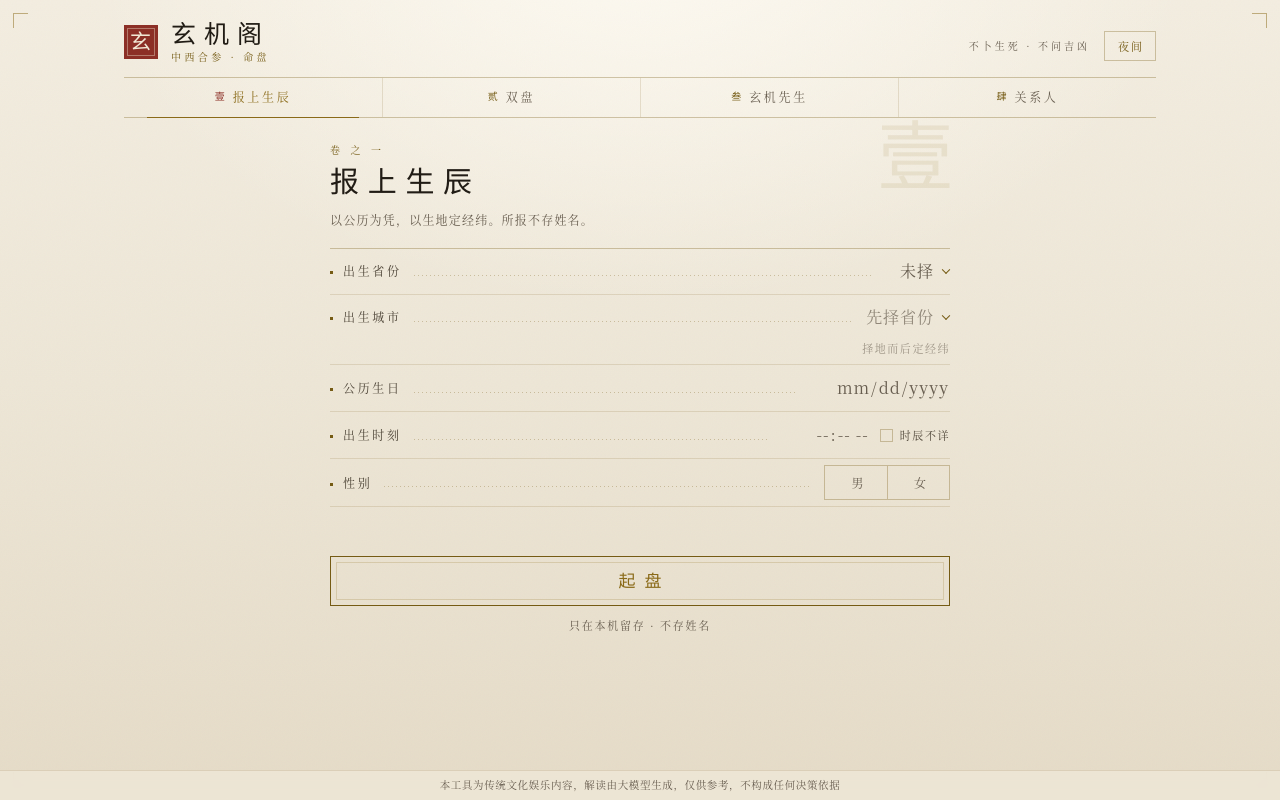
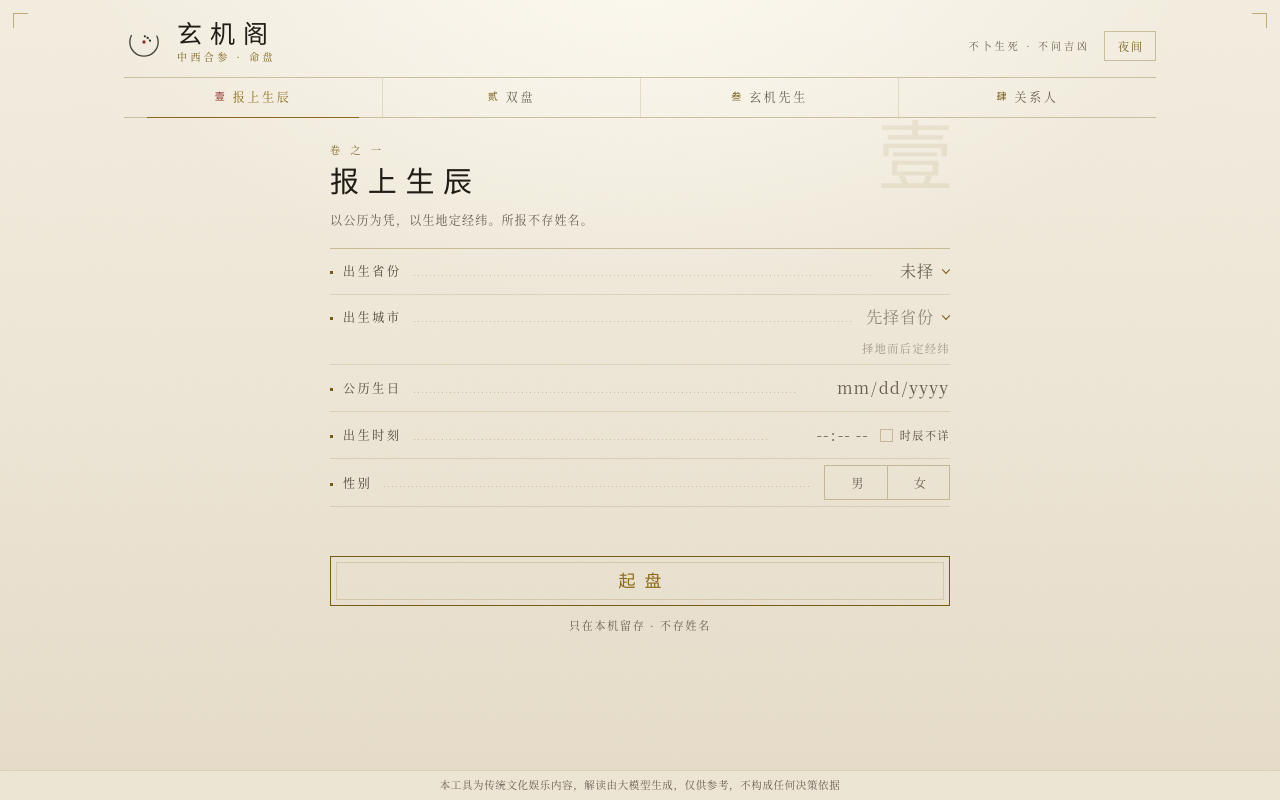
Before and after one commit to juice-butterfly/xuanjige, a React (Vite) app: page / in a window 1280 px wide. Built offline with nearby package versions, Linux system fonts and the light colour scheme.

Commit message:
换用未合之圆 logo 与新 favicon

```diff
--- a/index.html
+++ b/index.html
@@ -22,7 +22,7 @@
       name="twitter:description"
       content="同时排出中式四柱与西式印占两张命盘，指出两套体系互相印证与彼此错位之处。传统文化娱乐内容，仅供参考。"
     />
-    <link rel="icon" type="image/svg+xml" href="/favicon.svg" />
+    <link rel="icon" type="image/svg+xml" href="/favicon.svg?v=2" />
     <script>
       try {
         const night = localStorage.getItem('xuanjige.theme.v2') === 'night'
--- a/src/App.tsx
+++ b/src/App.tsx
@@ -1,6 +1,7 @@
 import { useEffect, useState, type FormEvent } from 'react'
 import { Chapter } from './components/Chapter'
 import { BaziChart } from './components/BaziChart'
+import { LogoMark } from './components/LogoMark'
 import { MasterScreen } from './components/MasterScreen'
 import { MatchScreen } from './components/MatchScreen'
 import { VedicChart } from './components/VedicChart'
@@ -271,9 +272,7 @@ function App() {
 
       <header className="masthead">
         <div className="brand">
-          <span className="seal" aria-hidden="true">
-            玄
-          </span>
+          <LogoMark />
           <span className="brand-copy">
             <span className="brand-title">玄机阁</span>
             <span className="brand-sub">中西合参 · 命盘</span>
--- /dev/null
+++ b/src/components/LogoMark.tsx
@@ -0,0 +1,32 @@
+// 未合之圆：缺口朝天，留白给未定之事；斗柄三星，圆心一点朱砂。
+export function LogoMark() {
+  return (
+    <svg className="brand-mark" viewBox="0 0 48 48" aria-hidden="true">
+      <circle
+        cx="24"
+        cy="24"
+        r="17"
+        fill="none"
+        stroke="currentColor"
+        strokeWidth="1.6"
+        strokeLinecap="round"
+        strokeDasharray="68.4 38.4"
+        strokeDashoffset="87.6"
+        transform="rotate(-90 24 24)"
+        opacity="0.82"
+      />
+      <path
+        d="M25 17.2 28.4 19.1 31.2 22.4"
+        fill="none"
+        stroke="currentColor"
+        strokeWidth="0.7"
+        strokeLinecap="round"
+        opacity="0.5"
+      />
+      <circle cx="25" cy="17.2" r="1.3" fill="currentColor" opacity="0.9" />
+      <circle cx="28.4" cy="19.1" r="1.3" fill="currentColor" opacity="0.9" />
+      <circle cx="31.2" cy="22.4" r="1.3" fill="currentColor" opacity="0.9" />
+      <circle cx="24" cy="24" r="2" fill="var(--brand-dot)" />
+    </svg>
+  )
+}
--- a/src/styles.css
+++ b/src/styles.css
@@ -32,6 +32,7 @@
   --plaque-line: rgba(201, 162, 39, 0.18);
   --plaque-line-hover: rgba(11, 11, 13, 0.28);
   --seal-ink: #eadfc8;
+  --brand-dot: #c0543f;
   --link-hover: #e2c46a;
   --seg-active: rgba(201, 162, 39, 0.06);
   --font-kai: "Kaiti SC", "STKaiti", "KaiTi", "Kaiti TC", "Songti SC", "SimSun", serif;
@@ -64,6 +65,7 @@ html[data-theme="day"] {
   --plaque-line: rgba(138, 106, 24, 0.2);
   --plaque-line-hover: rgba(245, 239, 227, 0.4);
   --seal-ink: #f1e8d5;
+  --brand-dot: #8c2f26;
   --link-hover: #5f4a10;
   --seg-active: rgba(138, 106, 24, 0.09);
 }
@@ -195,27 +197,11 @@ p {
   gap: 13px;
 }
 
-.seal {
-  position: relative;
-  display: grid;
-  place-items: center;
+.brand-mark {
   flex: none;
-  width: 34px;
-  height: 34px;
-  border-radius: var(--site-radius);
-  background: var(--cinnabar);
-  color: var(--seal-ink);
-  font-family: var(--font-kai);
-  font-size: 21px;
-  line-height: 1;
-}
-
-.seal::after {
-  content: "";
-  position: absolute;
-  inset: 3px;
-  border: 1px solid rgba(234, 223, 200, 0.42);
-  pointer-events: none;
+  width: 40px;
+  height: 40px;
+  color: var(--site-fg);
 }
 
 .brand-copy {
@@ -1193,10 +1179,9 @@ p {
     letter-spacing: 0.3em;
   }
 
-  .seal {
+  .brand-mark {
     width: 32px;
     height: 32px;
-    font-size: 19px;
   }
 
   .tab {
```
Also changed, not shown: public/favicon.svg.
